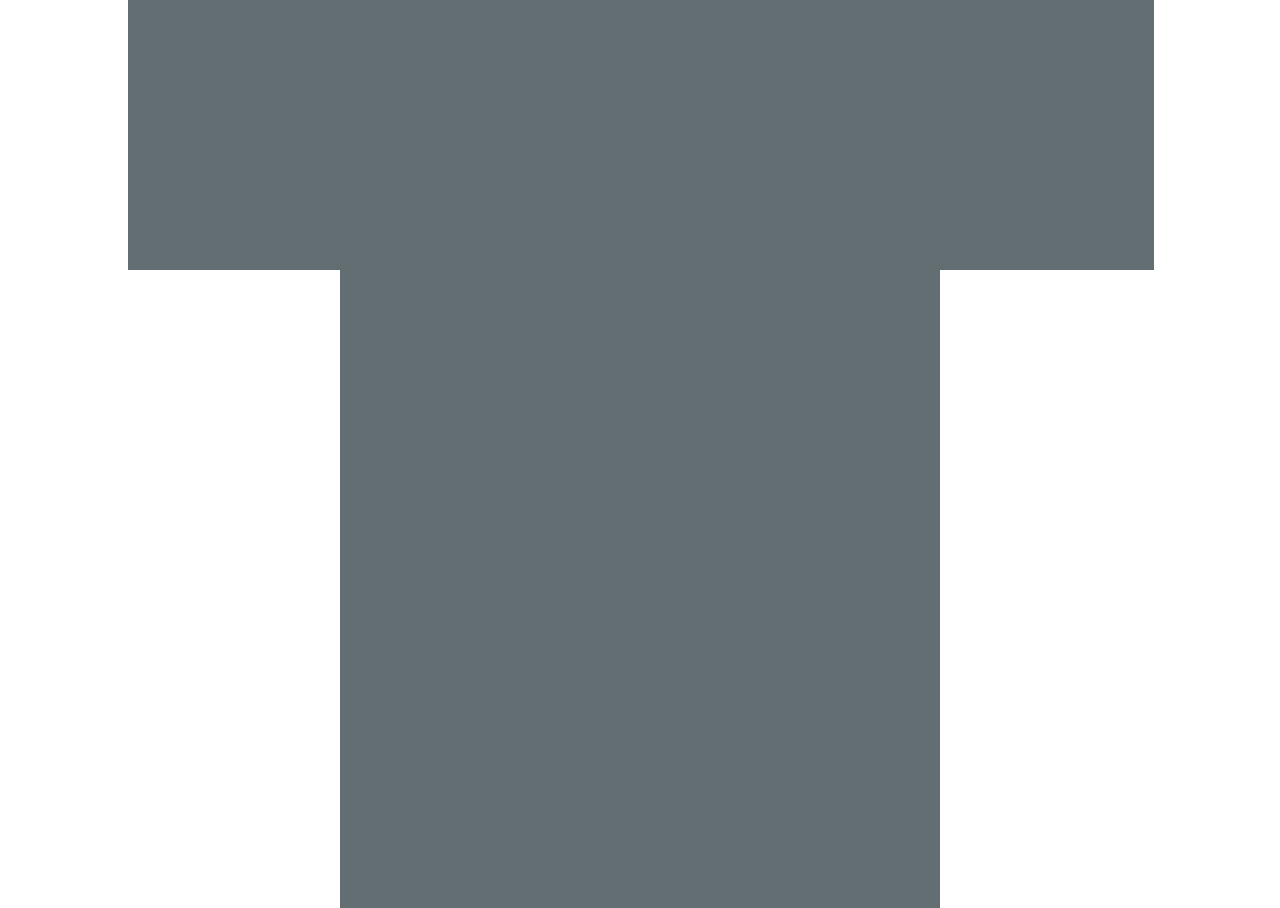
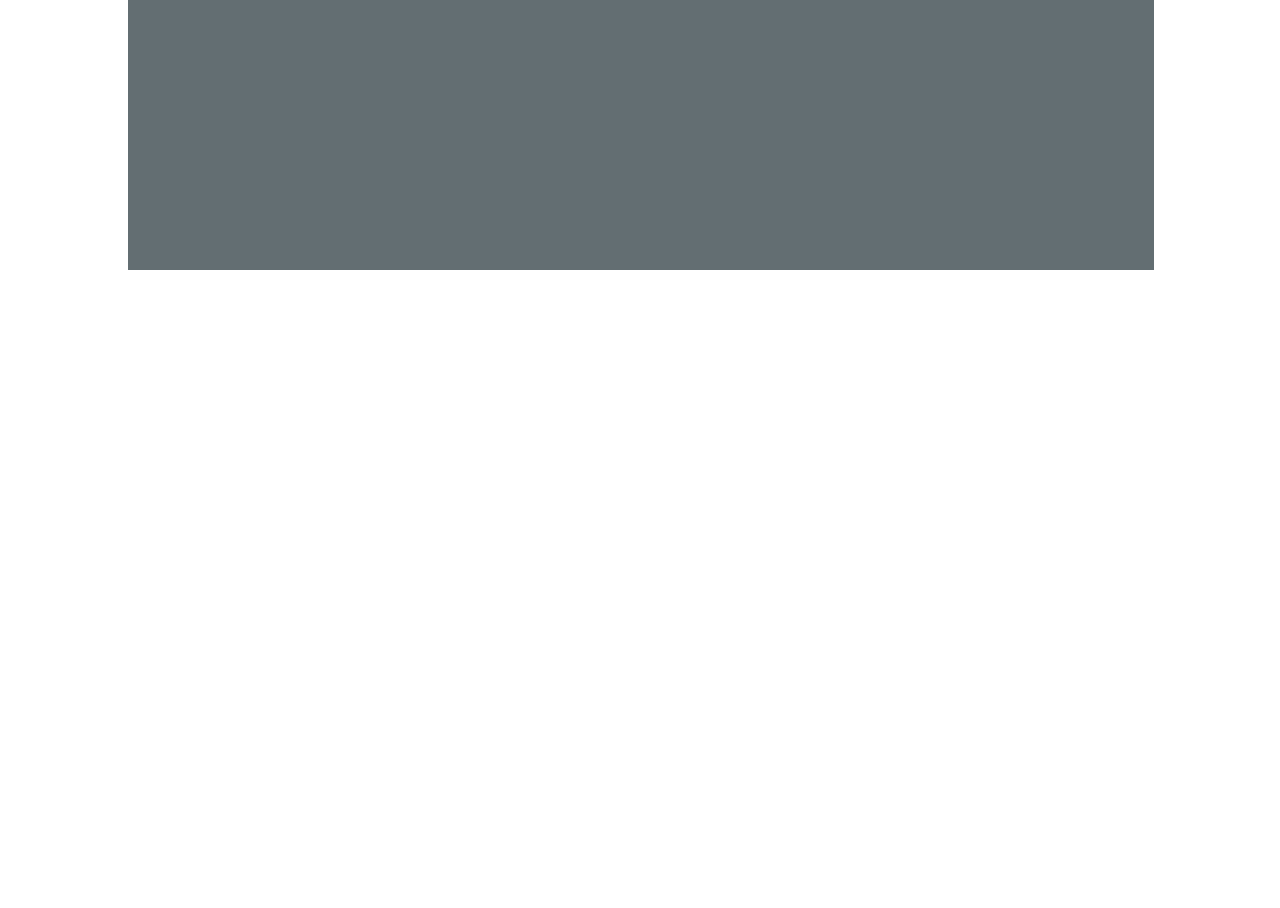
Before and after one commit to sunm-in/ToyProjectReact, a React (Create React App) app in the folder react-speak/: page / in a window 1280 px wide. Shown: the part 752-1660 px from the top of the page. After the commit the page ends 1022 px from the top, so only its background shows below. Built offline with nearby package versions, Linux system fonts and the light colour scheme.

Commit message:
Update App.js

```diff
--- a/react-speak/src/shared/App.js
+++ b/react-speak/src/shared/App.js
@@ -19,7 +19,7 @@ function App() {
           <List />
         </Grid>
       </Grid>
-      <Grid bg="#636e72" padding="20px" width="600px" margin="auto"></Grid>
+
     </React.Fragment>
   );
 }
```
